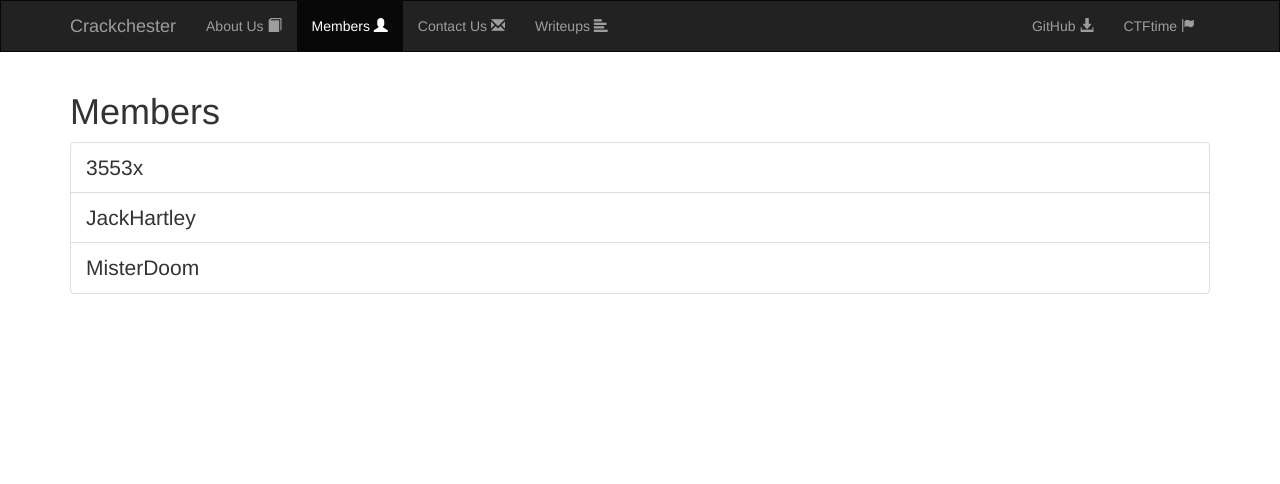
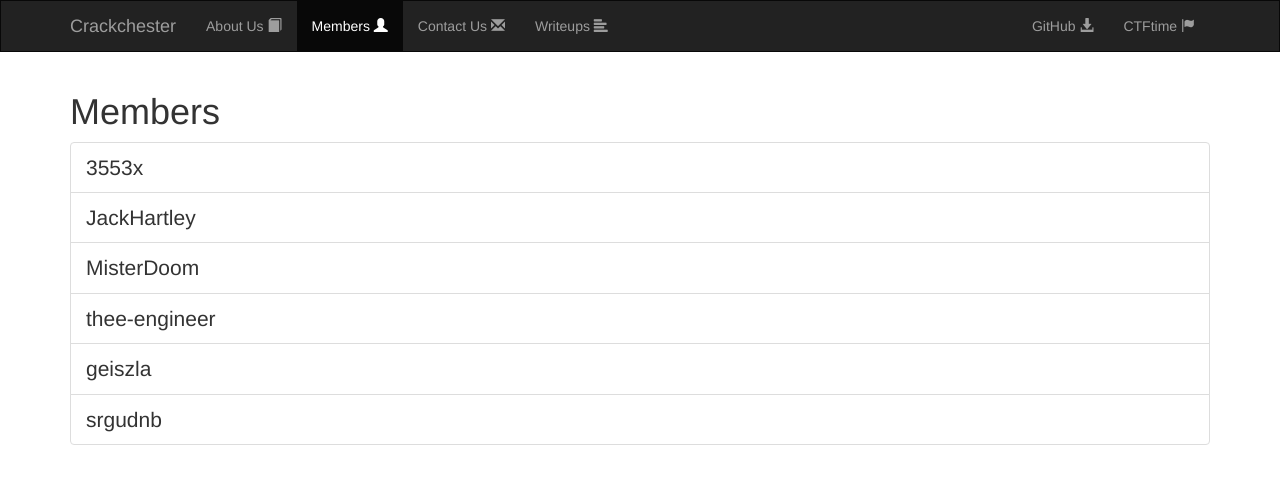
Before and after one commit to Crackchester/website_old, a Jekyll site: the page built from members.html, in a window 1280 px wide. Shown: the top 484 px of the page. Built offline with Jekyll 4.4.1, drawn with Linux system fonts in a browser that asks for light colours; nearby versions of some CDN libraries.

Commit message:
Added new members

```diff
--- a/members.html
+++ b/members.html
@@ -8,4 +8,7 @@ title: Members
 				<li class="list-group-item">3553x</li>
 				<li class="list-group-item">JackHartley</li>
 				<li class="list-group-item">MisterDoom</li>
+				<li class="list-group-item">thee-engineer</li>
+				<li class="list-group-item">geiszla</li>
+				<li class="list-group-item">srgudnb</li>
 			</ul>
```
Also changed, not shown: 3 other files.
